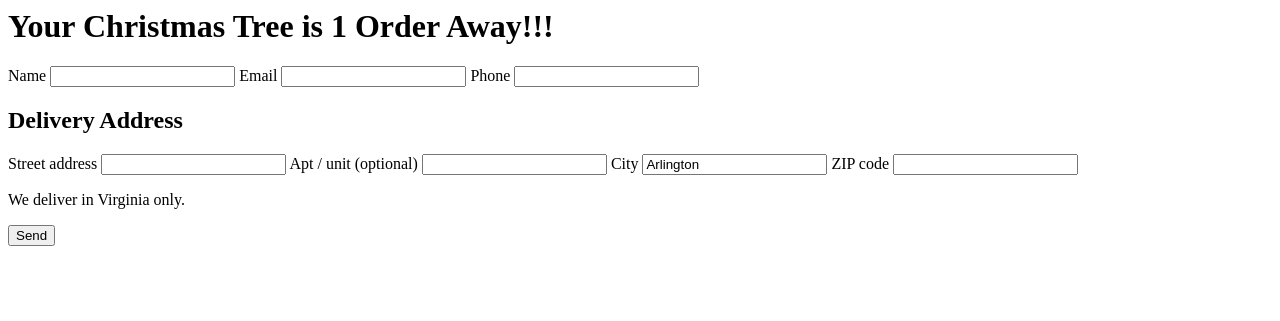
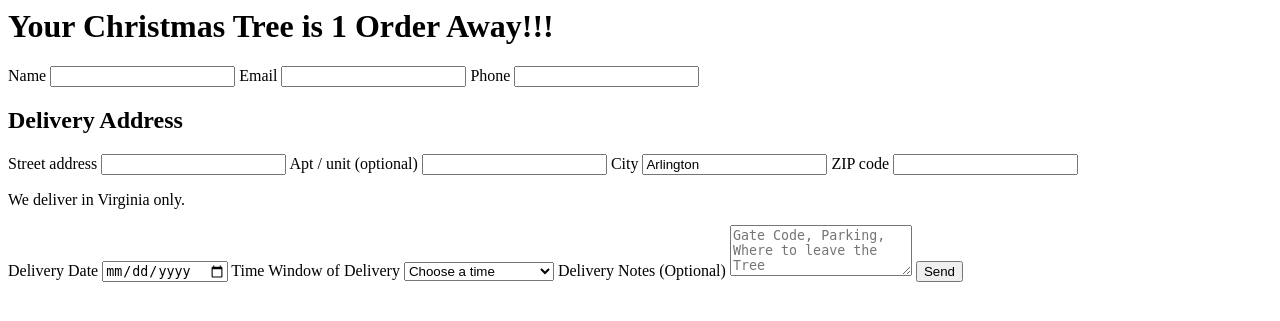
Before and after one commit to tsultan96/christmas-tree-orchard, a Python web app: template templates/order.html in a window 1280 px wide. Shown: the top 321 px of the page. Run offline with Jinja, Linux system fonts and the light colour scheme; the template is opened without the code that fills it, so the values that code supplies are empty.

Commit message:
Add delivery date, time window, and notes

```diff
--- a/templates/order.html
+++ b/templates/order.html
@@ -29,8 +29,19 @@
 
     <p>We deliver in Virginia only.</p>
 
+    <label for="delivery_date">Delivery Date</label>
+    <input type="date" id="delivery_date" name="delivery_date" required>
 
+    <label for="time_window">Time Window of Delivery</label>
+    <select id="time_window" name="time_window" required>
+        <option value="">Choose a time</option>
+        <option value="morning">Morning (9am–12pm)</option>
+        <option value="afternoon">Afternoon (12–4pm)</option>
+        <option value="evening">Evening (4–7pm)</option>
+    </select>
 
+    <label for="delivery_notes">Delivery Notes (Optional)</label>
+    <textarea id="delivery_notes" name="delivery_notes" rows="3" placeholder="Gate Code, Parking, Where to leave the Tree"></textarea>
     <button type="submit">Send</button>
 
 </form>
```
